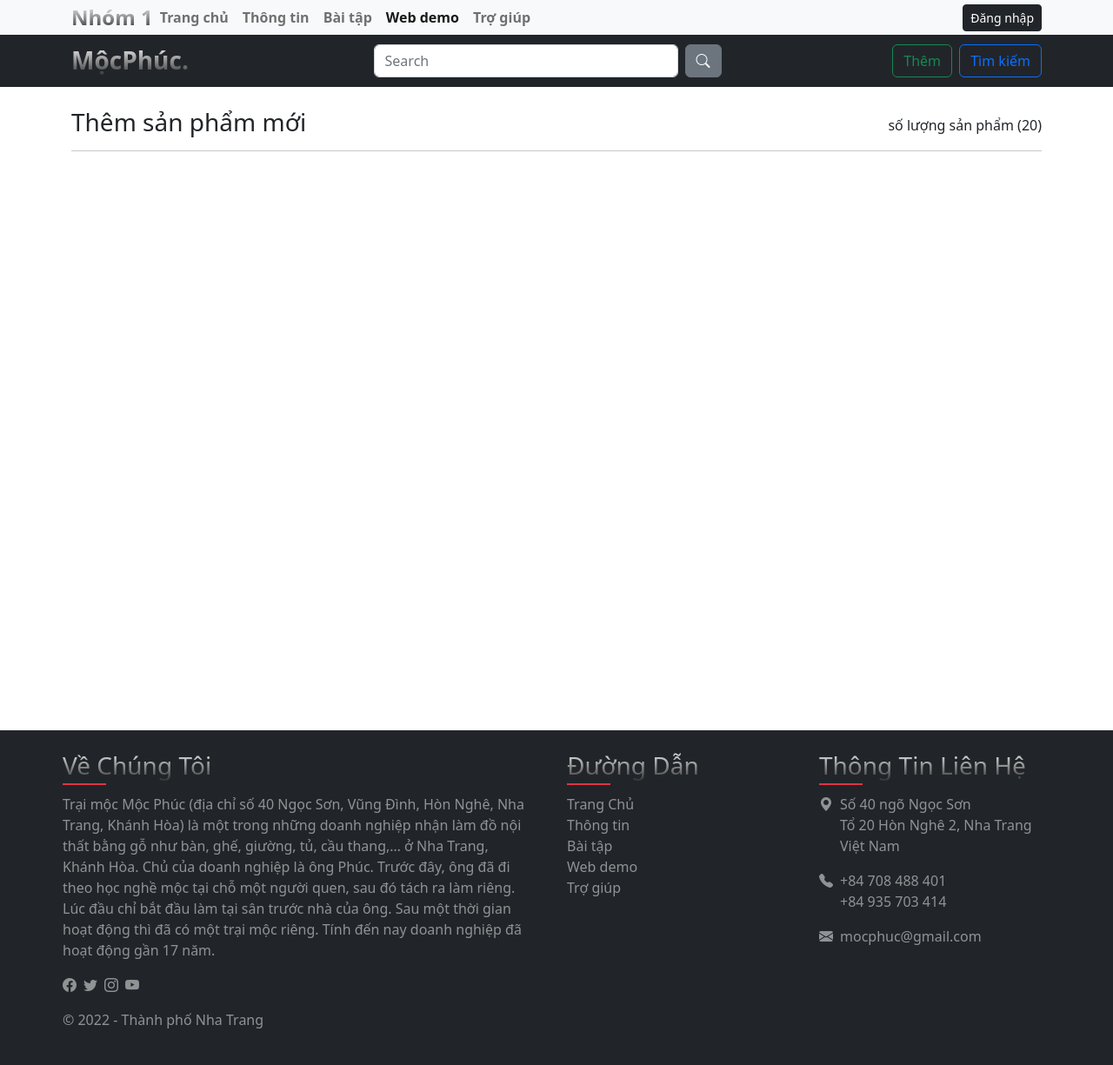
After one commit to phanphuc2210/bai_tap_lon_PHP_nhom1, a PHP site: page /website/addProduct.php in a window 1280 px wide. The commit adds this page. Shown: the whole page at 87% size. Run offline with PHP 8.4, Linux system fonts and the light colour scheme.

Commit message:
Tạo nhánh thêm sản phẩm

```diff
--- a/includes/header_webdemo.php
+++ b/includes/header_webdemo.php
@@ -16,7 +16,7 @@
             </form>
 
             <div>
-                <a class="btn btn-outline-success me-1" href="#">Thêm</a>
+                <a class="btn btn-outline-success me-1" href="../website/addProduct.php">Thêm</a>
                 <a class="btn btn-outline-primary" href="#">Tìm kiếm</a>
             </div>
         </div>
--- /dev/null
+++ b/website/addProduct.php
@@ -0,0 +1,26 @@
+<?php # Script 3.4 - index.php
+$page_title = 'Welcome to MộcPhúc.!';
+include ('../includes/header.php');
+include ('../includes/header_webdemo.php');
+?>
+
+<div class="container">
+    <div class="my-4">
+        <div class="d-flex justify-content-between align-items-center">
+            <h3>Thêm sản phẩm mới</h3>
+            <span>số lượng sản phẩm (20)</span>
+        </div>
+
+        <hr class="mt-2">
+
+        <div class="sanpham">
+            <div class="row mt-3 gy-3">
+            </div>
+        </div>
+    </div>
+</div>
+
+
+<?php
+include ('../includes/footer.html');
+?>
```
